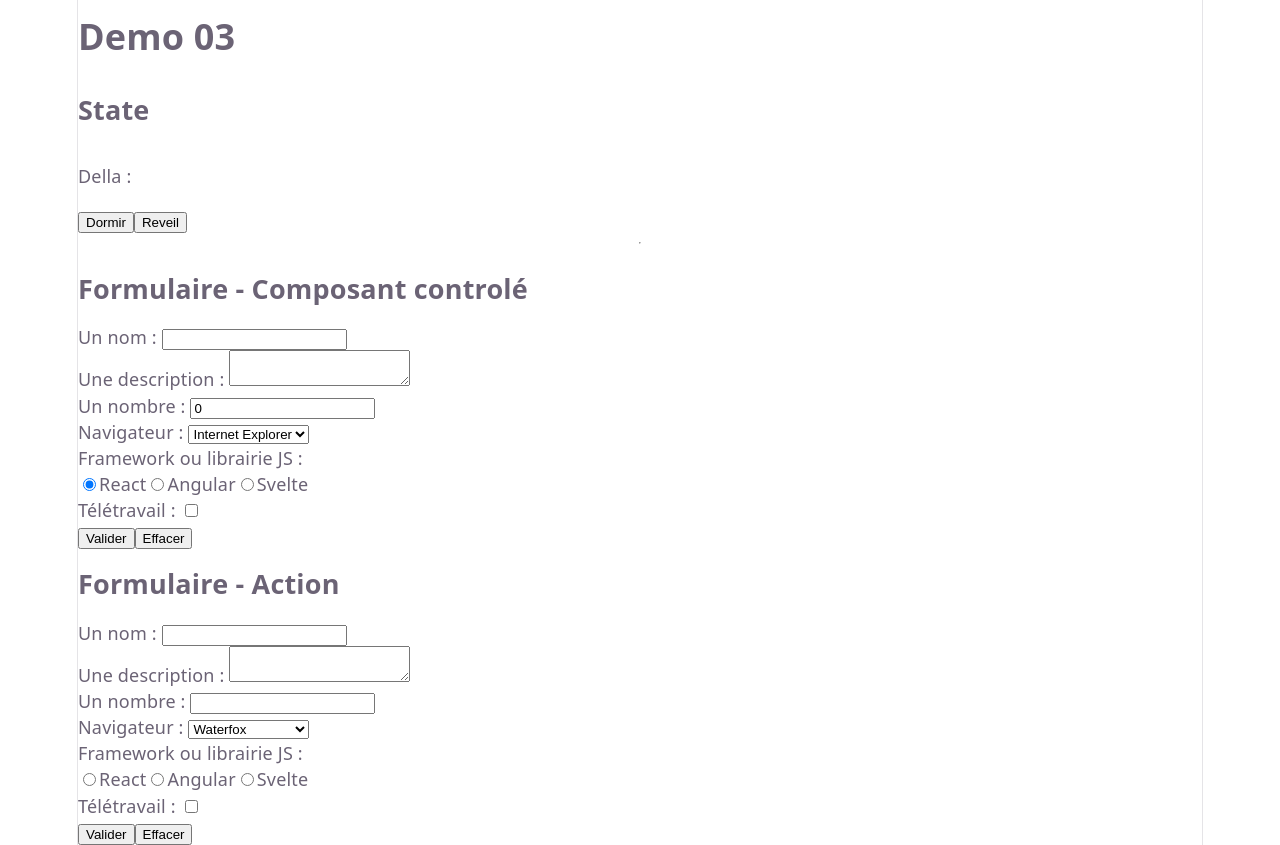
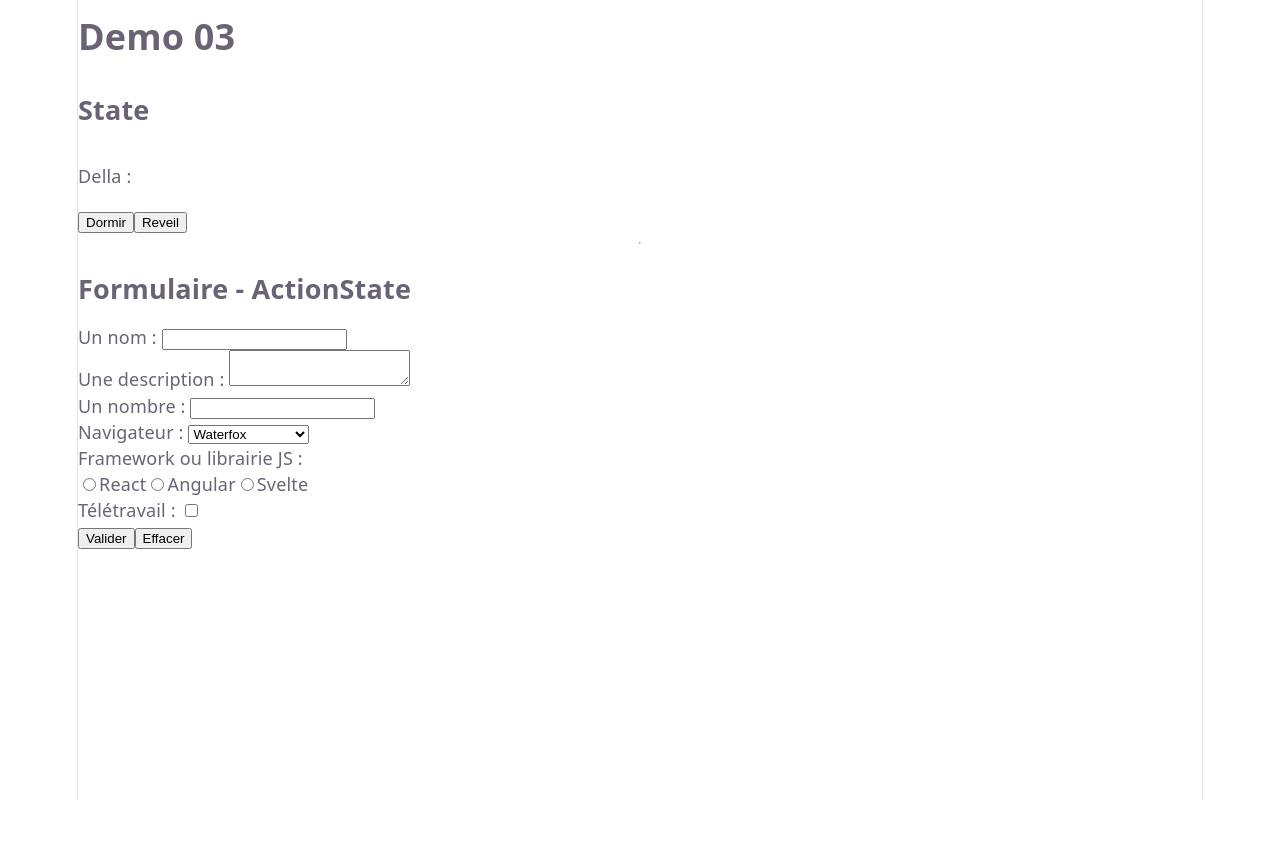
Before and after one commit to Formation-JS/TI_2026_DevWeb__React_03__useHook, a React (Vite) app: page / in a window 1280 px wide. After the commit the page ends 800 px from the top, so only its background shows below. Built offline with nearby package versions, Linux system fonts and the light colour scheme.

Commit message:
ActionState with only zod

```diff
--- a/package.json
+++ b/package.json
@@ -11,7 +11,8 @@
   },
   "dependencies": {
     "react": "^19.2.6",
-    "react-dom": "^19.2.6"
+    "react-dom": "^19.2.6",
+    "zod": "^4.4.3"
   },
   "devDependencies": {
     "@babel/core": "^7.29.0",
--- a/src/App.tsx
+++ b/src/App.tsx
@@ -1,5 +1,6 @@
-import './App.css'
+import './App.css';
 import DemoForm_Action from './components/DemoForm/DemoForm_Action.tsx';
+import DemoForm_ActionState from './components/DemoForm/DemoForm_ActionState.tsx';
 import DemoForm_Control from './components/DemoForm/DemoForm_Control.tsx';
 import DemoState from './components/DemoState/DemoState.tsx';
 
@@ -9,14 +10,16 @@ function App() {
     <>
       <h1>Demo 03</h1>
       <h2>State</h2>
-      <DemoState  />
+      <DemoState />
       <hr />
-      <h2>Formulaire - Composant controlé</h2>
-      <DemoForm_Control />
-      <h2>Formulaire - Action</h2>
-      <DemoForm_Action />
+      {/* <h2>Formulaire - Composant controlé</h2>
+      <DemoForm_Control /> */}
+      {/* <h2>Formulaire - Action</h2>
+      <DemoForm_Action /> */}
+      <h2>Formulaire - ActionState</h2>
+      <DemoForm_ActionState />
     </>
-  )
+  );
 }
 
-export default App
+export default App;
--- /dev/null
+++ b/src/components/DemoForm/DemoForm_ActionState.tsx
@@ -0,0 +1,67 @@
+import { useId } from 'react';
+import { exampleSchema } from '../../validators/example.validator.ts';
+
+export default function s() {
+
+  // Identifiant pour l'accessibilité du formulaire
+  const id = useId();
+
+
+  const handleSubmitAction = (formData : FormData) => {
+
+    // Données du FormData
+    console.log('FormData', formData);
+
+    // Validation des données avec Zod
+    const { data, success, error } = exampleSchema.safeParse(Object.fromEntries(formData))
+
+    console.log('data', data);
+    console.log('success', success);
+    console.log('error', error);
+  }
+
+  return (
+    <form action={handleSubmitAction}>
+      <div>
+        <label htmlFor={id + 'name'}>Un nom : </label>
+        <input id={id + 'name'} type="text" name='name'/>
+      </div>
+      <div>
+        <label htmlFor={id + 'desc'}>Une description : </label>
+        <textarea id={id + 'desc'} name='desc'/>
+      </div>
+      <div>
+        <label htmlFor={id + 'nb'}>Un nombre : </label>
+        <input id={id + 'nb'} type="number" name='nb'/>
+      </div>
+      <div>
+        <label htmlFor={id + 'nav'}>Navigateur : </label>
+        <select id={id + 'nav'} name='nav'>
+          <option value="waterfox">Waterfox</option>
+          <option value="internet">Internet Explorer</option>
+          <option value="vivaldi">Vivaldi</option>
+          <option value="safari">Safari</option>
+        </select>
+      </div>
+      <div>
+        <label htmlFor={id + 'lib-js'}>Framework ou librairie JS : </label>
+        <div id={id + 'lib-js'}>
+          <input id={id + 'lib-js_react'} type="radio" name='lib' value='react' />
+          <label htmlFor={id + 'lib-js_react'}>React</label>
+          <input id={id + 'lib-js_angular'} type="radio" name='lib' value='angular' />
+          <label htmlFor={id + 'lib-js_angular'}>Angular</label>
+          <input id={id + 'lib-js_svelte'} type="radio" name='lib' value='svelte' />
+          <label htmlFor={id + 'lib-js_svelte'}>Svelte</label>
+        </div>
+      </div>
+      <div>
+        <label htmlFor={id + 'dis'}>Télétravail : </label>
+        <input id={id + 'dis'} type="checkbox" name='dist' />
+      </div>
+      <div>
+        <button type="submit">Valider</button>
+        <button type="reset">Effacer</button>
+      </div>
+    </form>
+  );
+}
--- /dev/null
+++ b/src/validators/example.validator.ts
@@ -0,0 +1,31 @@
+import z from 'zod';
+
+export const exampleSchema = z.object({
+
+  name: z
+    .string()
+    .min(2, { error: 'La chaîne doit faire minimum 2 caracteres' })
+    .max(50, { error: 'La chaîne doit faire maximum 50 caracteres' })
+    .trim(),
+
+  desc: z
+    .string()
+    .max(5_000, { error: 'La chaîne doit faire maximum 5000 caracteres' })
+    .trim()
+    .transform(val => val !== '' ? val : null)
+    .nullable(),
+
+  nb: z
+    .coerce
+    .number({ error: 'La valeur doit être un nombre valide'})
+    .nonnegative({ error: 'La valeur ne doit pas être negative'}),
+
+  nav: z
+    .enum(['waterfox', 'internet', 'vivaldi', 'safari'], { error : 'Veuillez selectionnez une des valeurs suivants : "waterfox", "internet", "vivaldi", "safari"'}),
+
+  lib: z
+    .enum(['react', 'angular', 'svelte'], {error : 'Veuillez selectionner une option valide'}),
+
+  dist: z
+    .transform(val => val === 'on')
+});
```
Also changed, not shown: 1 other file (tests, documents, lock files or other folders).
